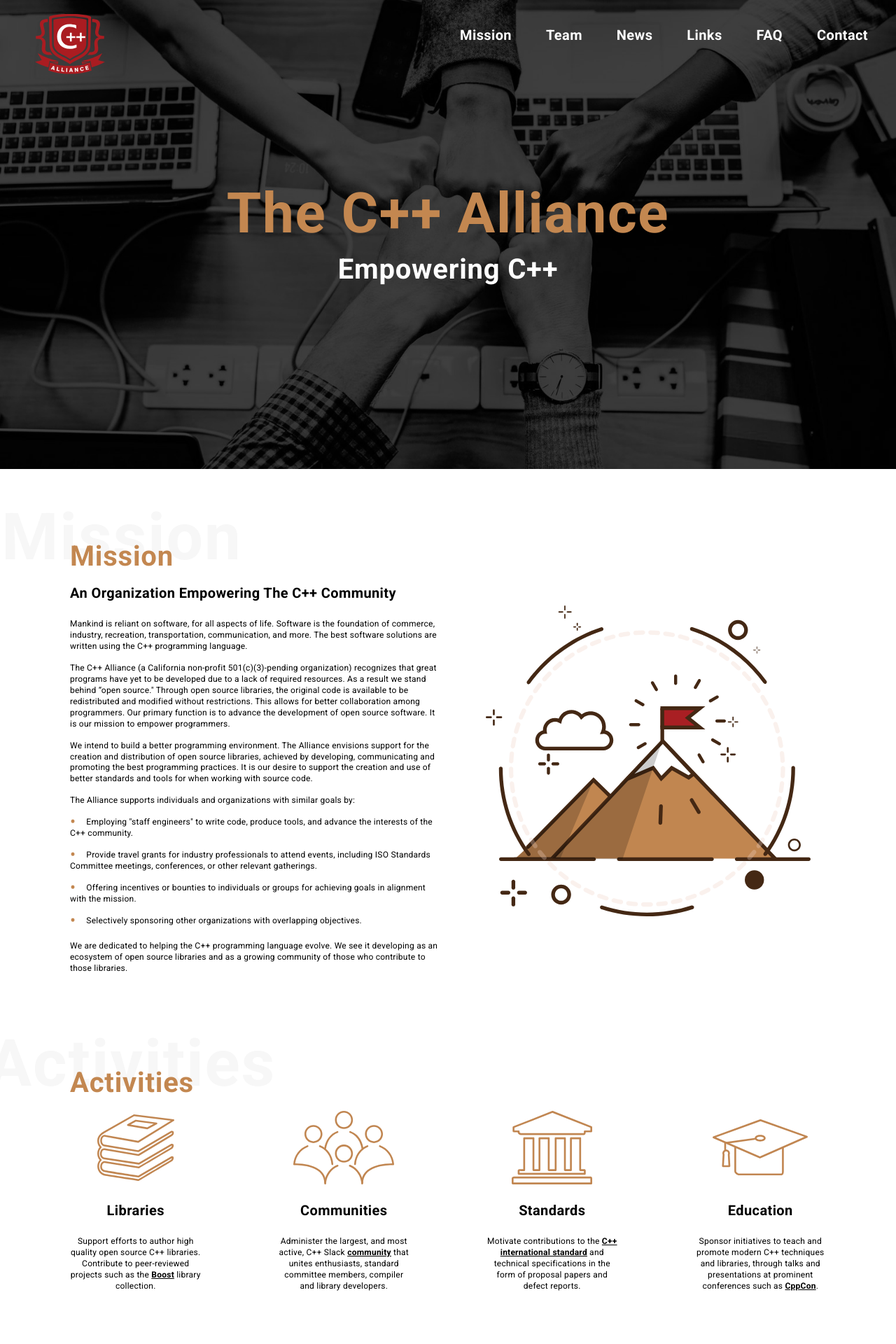
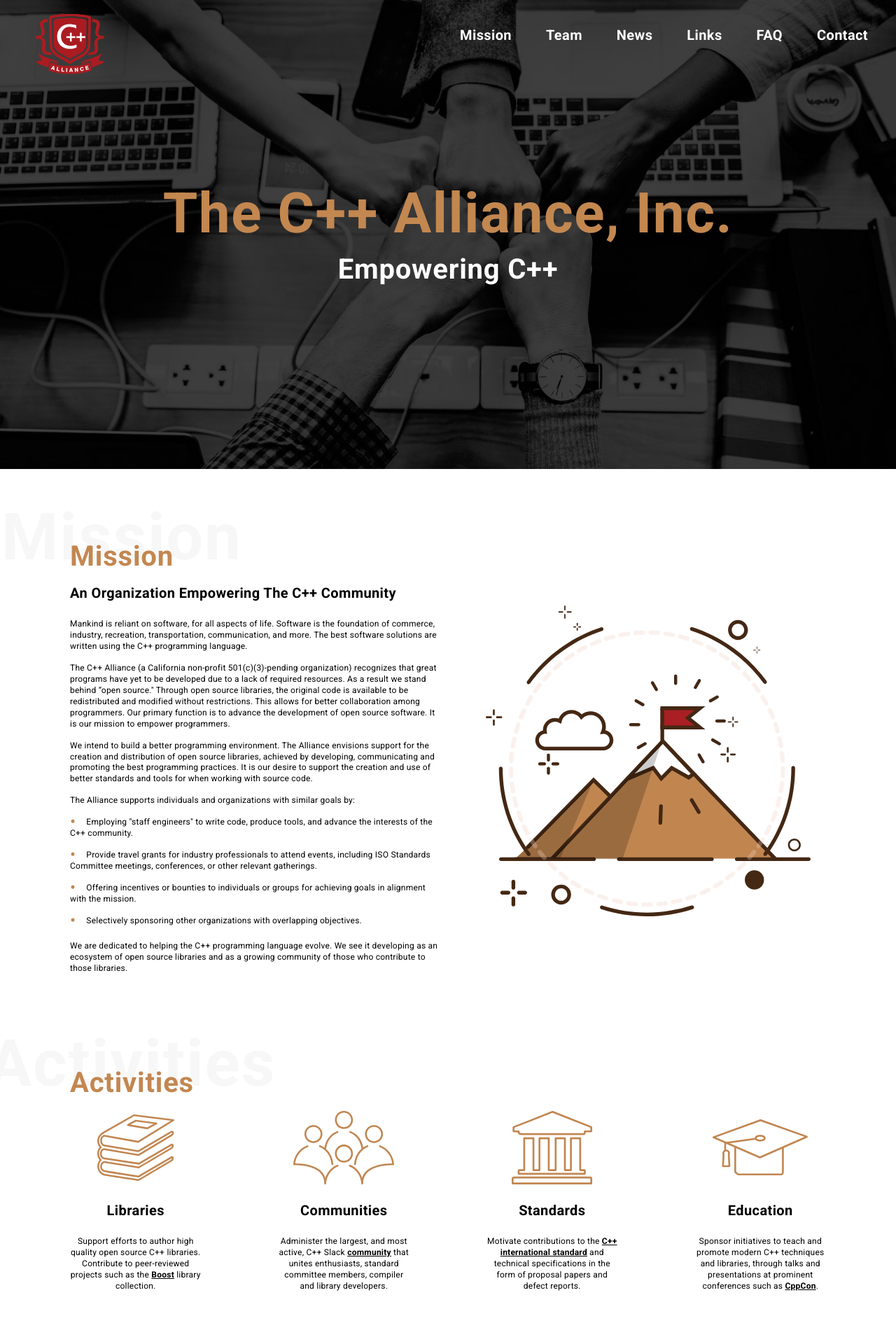
Before and after one commit to AlchemyInteractive/cpp-alliance, a Jekyll site: the page built from index.html, in a window 1280 px wide. Shown: the top 1920 px of the page at 70% size. Built offline with Jekyll 4.4.1, drawn with Linux system fonts in a browser that asks for light colours.

Commit message:
fixes top title

```diff
--- a/_includes/top-title.html
+++ b/_includes/top-title.html
@@ -1,6 +1,7 @@
 <section class='hero'>
   <div class='titles'>
-    <h1 class='text-xxl main-header'>{{ include.header }}</h1>
+    <h1 class='text-xxl main-header mobile-only'>{{ include.mobileHeader }}</h1>
+    <h1 class='text-xxl main-header desktop-only'>{{ include.header }}</h1>
     <h2 class='text-xl sub-header'>{{ include.subheader }}</h2>
   </div>
 </section>
--- a/_sass/modules/layout.scss
+++ b/_sass/modules/layout.scss
@@ -150,3 +150,17 @@
     }
   }
 }
+
+.mobile-only {
+  @include breakpoint($desktop-small) {
+    display: none;
+  }
+}
+
+.desktop-only {
+  display: none;
+
+  @include breakpoint($desktop-small) {
+    display: block;
+  }
+}
--- a/index.html
+++ b/index.html
@@ -3,7 +3,7 @@
 title: The C++ Alliance
 ---
 
-{% include top-title.html header="The C++ Alliance" subheader='Empowering C++' %}
+{% include top-title.html header="The C++ Alliance, Inc." mobileHeader="The C++ Alliance" subheader='Empowering C++' %}
 
 <div class='content'>
   <!-- Mission section-->
```
